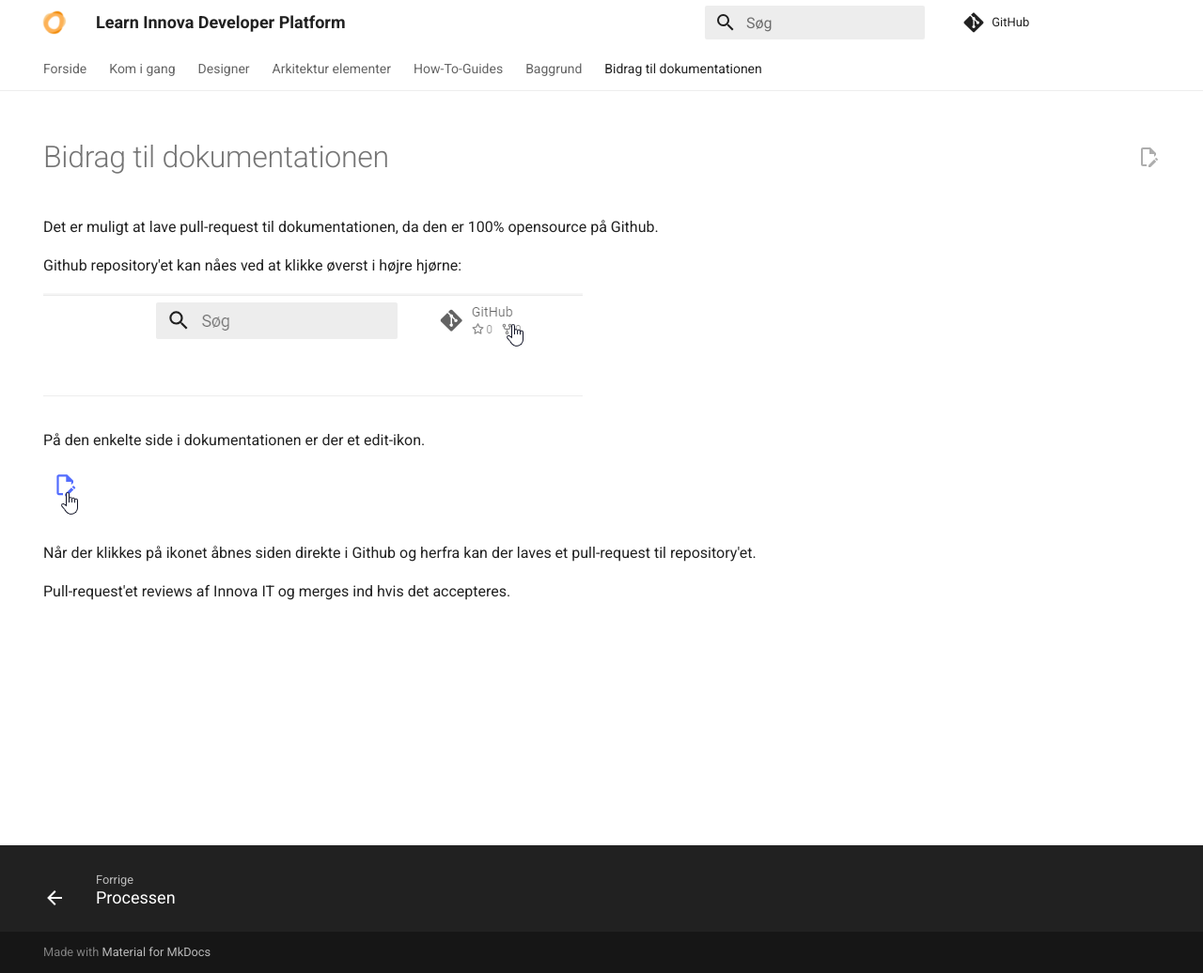
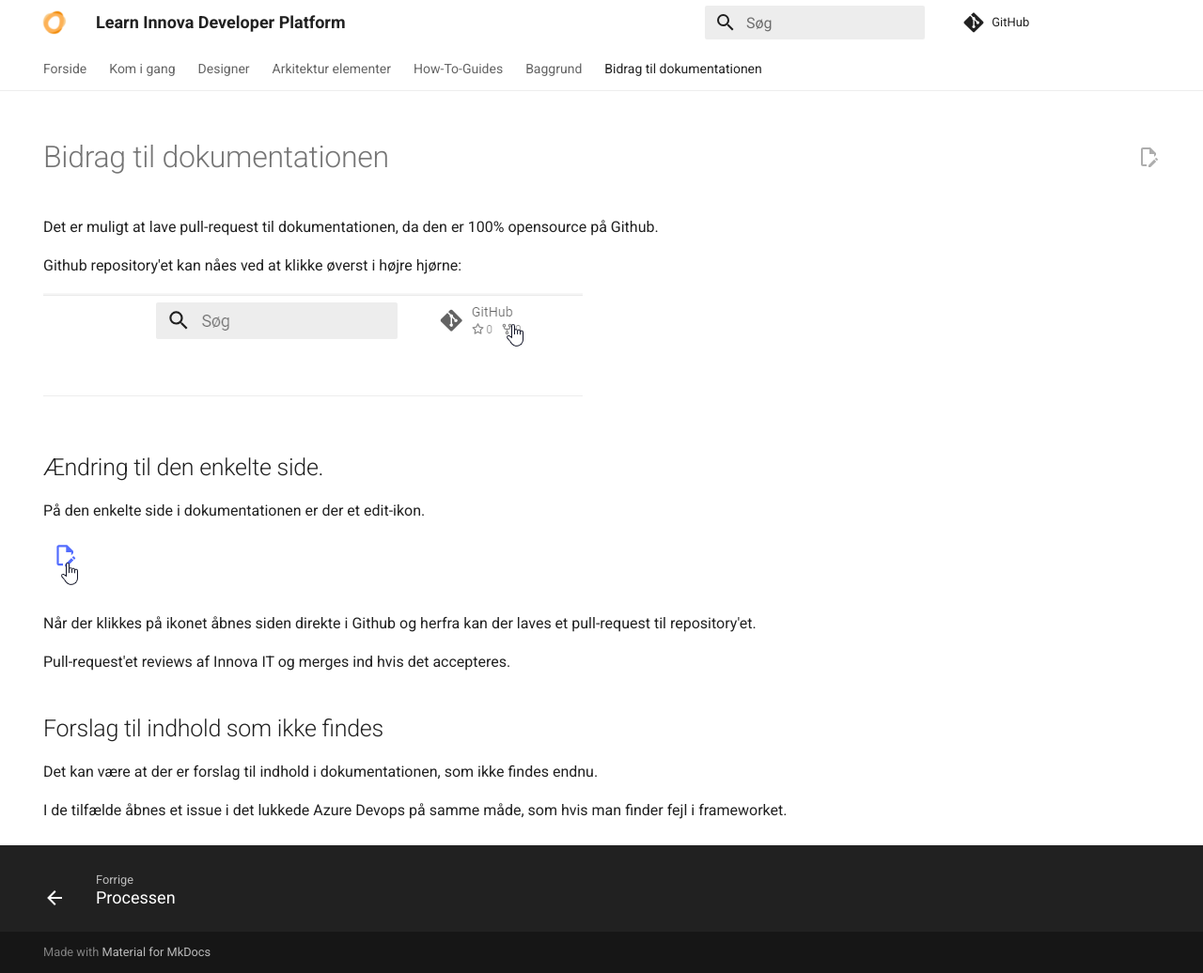
Before and after one commit to innovait-dk/idp_learn, an MkDocs documentation site: the page built from docs/gettingstarted/contribution.md, in a window 1280 px wide and 1036 px high. Shown: the whole window at 94% size. Built offline with MkDocs 1.6.1 and Material for MkDocs 9.7.7, drawn with Linux system fonts in a browser that asks for light colours; comment, search, counter and statistics services are not loaded.

Commit message:
Contribution

```diff
--- a/docs/gettingstarted/contribution.md
+++ b/docs/gettingstarted/contribution.md
@@ -9,6 +9,8 @@ Github repository'et kan nåes ved at klikke øverst i højre hjørne:
 
 ![Alt text](media/contribution.png)
 
+## Ændring til den enkelte side.
+
 På den enkelte side i dokumentationen er der et edit-ikon.
 
 ![Alt text](media/contribution-2.png)
@@ -16,3 +18,9 @@ På den enkelte side i dokumentationen er der et edit-ikon.
 Når der klikkes på ikonet åbnes siden direkte i Github og herfra kan der laves et pull-request til repository'et.
 
 Pull-request'et reviews af Innova IT og merges ind hvis det accepteres.
+
+## Forslag til indhold som ikke findes
+
+Det kan være at der er forslag til indhold i dokumentationen, som ikke findes endnu.
+
+I de tilfælde åbnes et issue i det lukkede Azure Devops på samme måde, som hvis man finder fejl i frameworket.
```
Also changed, not shown: docs/gettingstarted/media/contribution-1.png (deleted).
